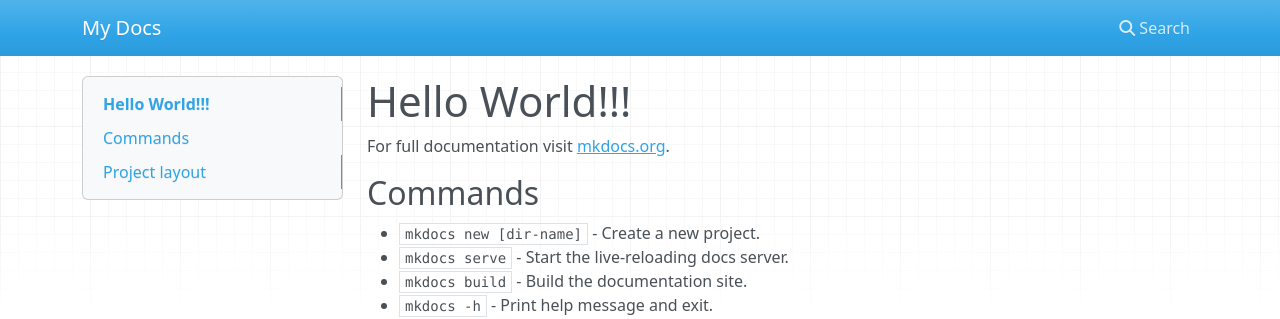
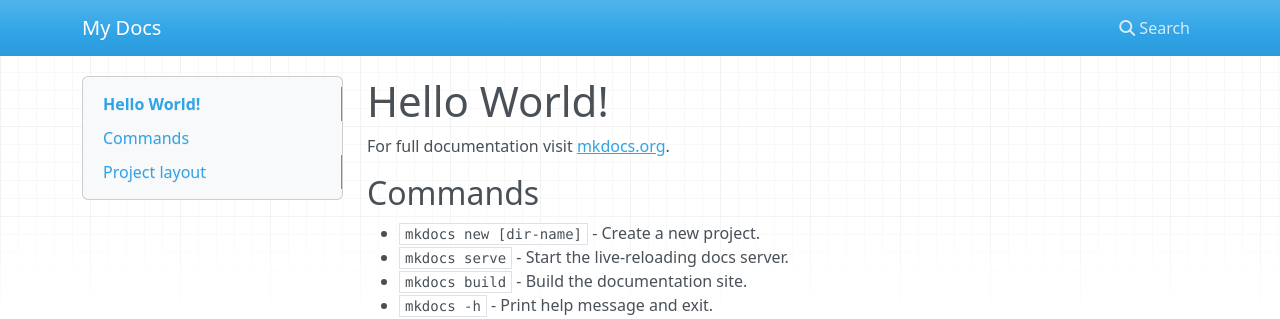
Before and after one commit to Olivka07/mkdocs, an MkDocs documentation site: the page built from docs/index.md, in a window 1280 px wide. Shown: the top 319 px of the page. Built offline with MkDocs 1.6.1, drawn with Linux system fonts in a browser that asks for light colours; nearby versions of some CDN libraries.

Commit message:
changing 10

```diff
--- a/docs/index.md
+++ b/docs/index.md
@@ -1,4 +1,4 @@
-# Hello World!!!
+# Hello World!
 
 For full documentation visit [mkdocs.org](https://www.mkdocs.org).
 
```
